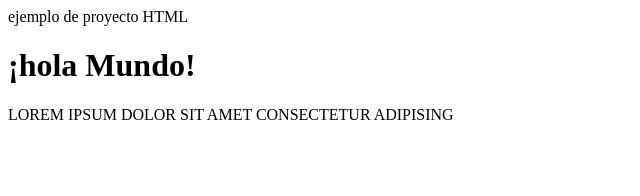
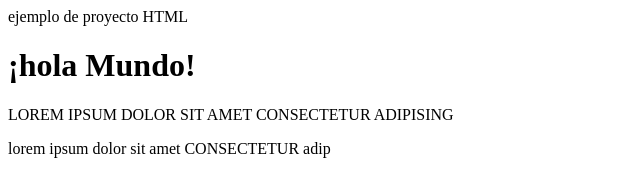
Before and after one commit to rinasantos/projectHTML, a plain HTML site: page index.html in a window 1280 px wide. Shown: the whole page, without its empty margins (0-640 px from the left). Drawn offline with Linux system fonts and the light colour scheme.

Commit message:
add new change in body

```diff
--- a/index.html
+++ b/index.html
@@ -8,6 +8,7 @@
 <body>
     <h1>¡hola Mundo!</h1>
     <p>LOREM IPSUM DOLOR SIT AMET CONSECTETUR ADIPISING</p>
+    <p>lorem ipsum dolor sit amet CONSECTETUR adip</p>
 
 </body>
 </html>
```
